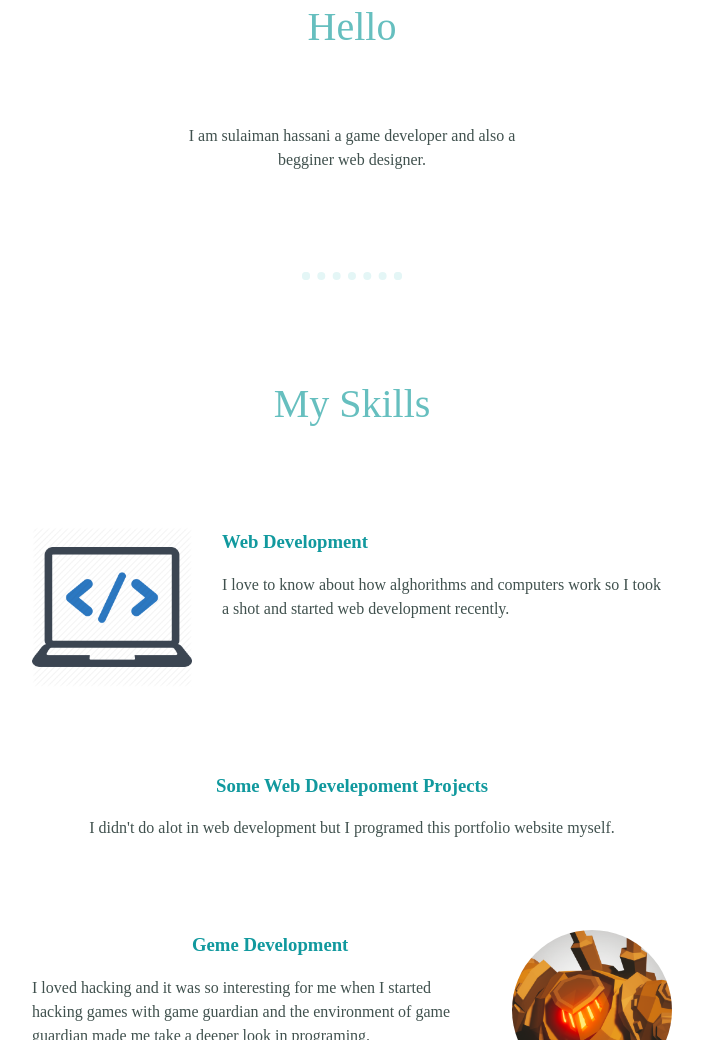
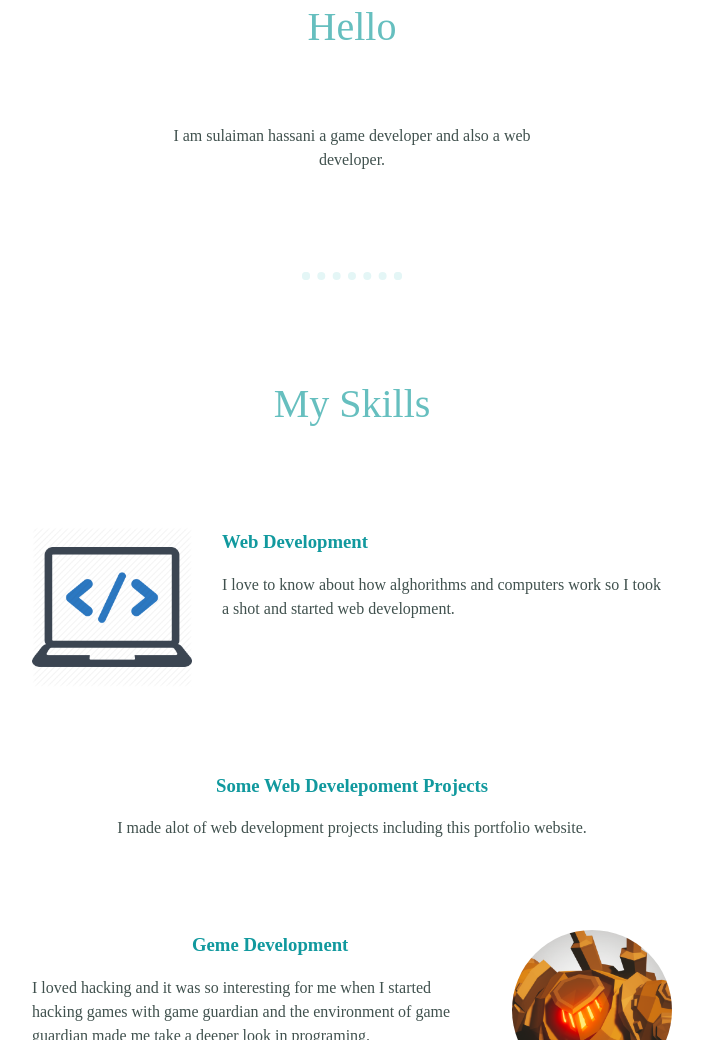
Before and after one commit to SulaimanAlizada/SulaimanPortfolio, a plain HTML site: page index.html in a window 1280 px wide. Shown: the part 1116-2156 px from the top of the page, without its empty margins (288-991 px from the left). Drawn offline with Linux system fonts and the light colour scheme.

Commit message:
Update index.html

```diff
--- a/index.html
+++ b/index.html
@@ -18,7 +18,7 @@
      <div class="Middle-Section">
         <div class="profile">
           <h2>Hello</h2>
-          <p class="intro">I am sulaiman hassani a game developer and also a begginer web designer.</p>
+          <p class="intro">I am sulaiman hassani a game developer and also a web developer.</p>
         </div>
         <hr>
 
@@ -27,11 +27,11 @@
           <div class="skill-row">
             <img class="web-development" src="Images/programming.png" alt="programing">
             <h3>Web Development</h3>
-            <p>I love to know about how alghorithms and computers work so I took a shot and started web development recently.</p>
+            <p>I love to know about how alghorithms and computers work so I took a shot and started web development.</p>
 
             <div class="web-projects">
               <h3>Some Web Develepoment Projects</h3>
-              <p>I didn't do alot in web development but I programed this portfolio website myself.</p>
+              <p>I made alot of web development projects including this portfolio website.</p>
             </div>
           </div>
 
```
